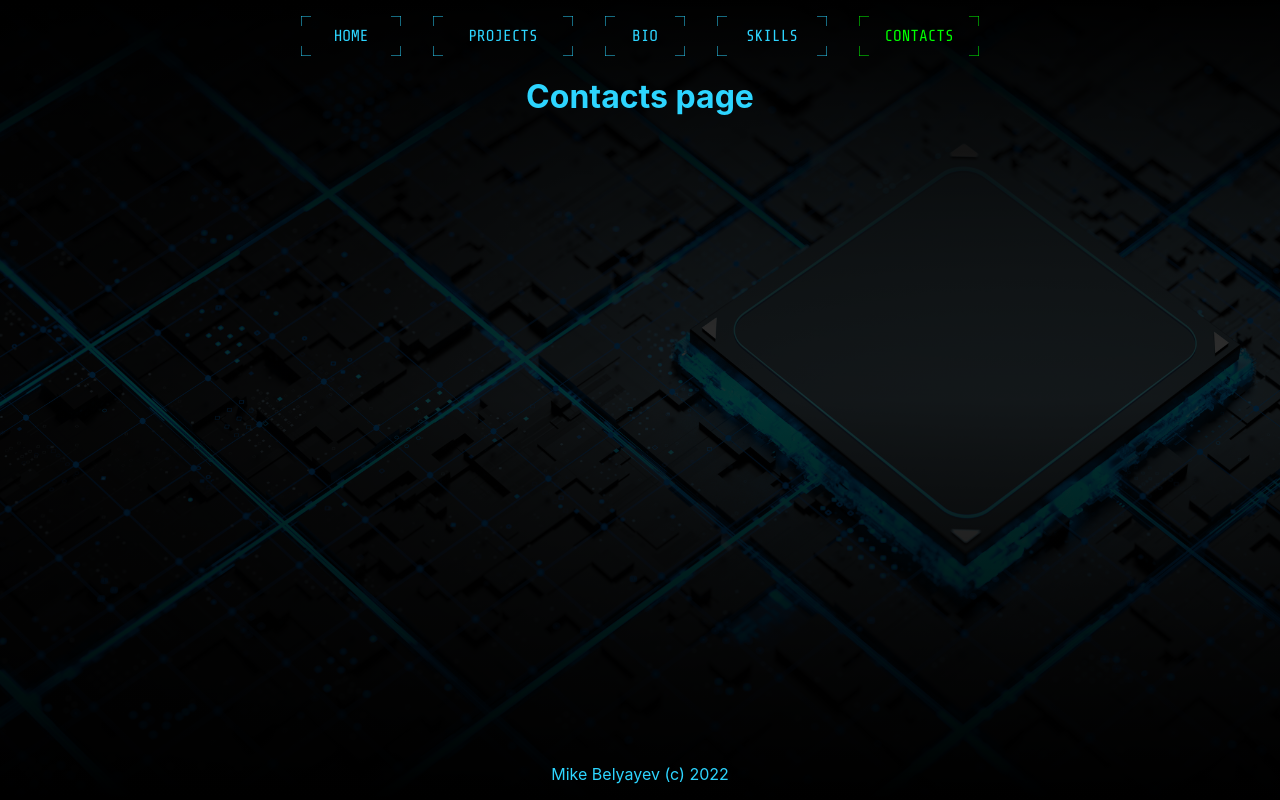
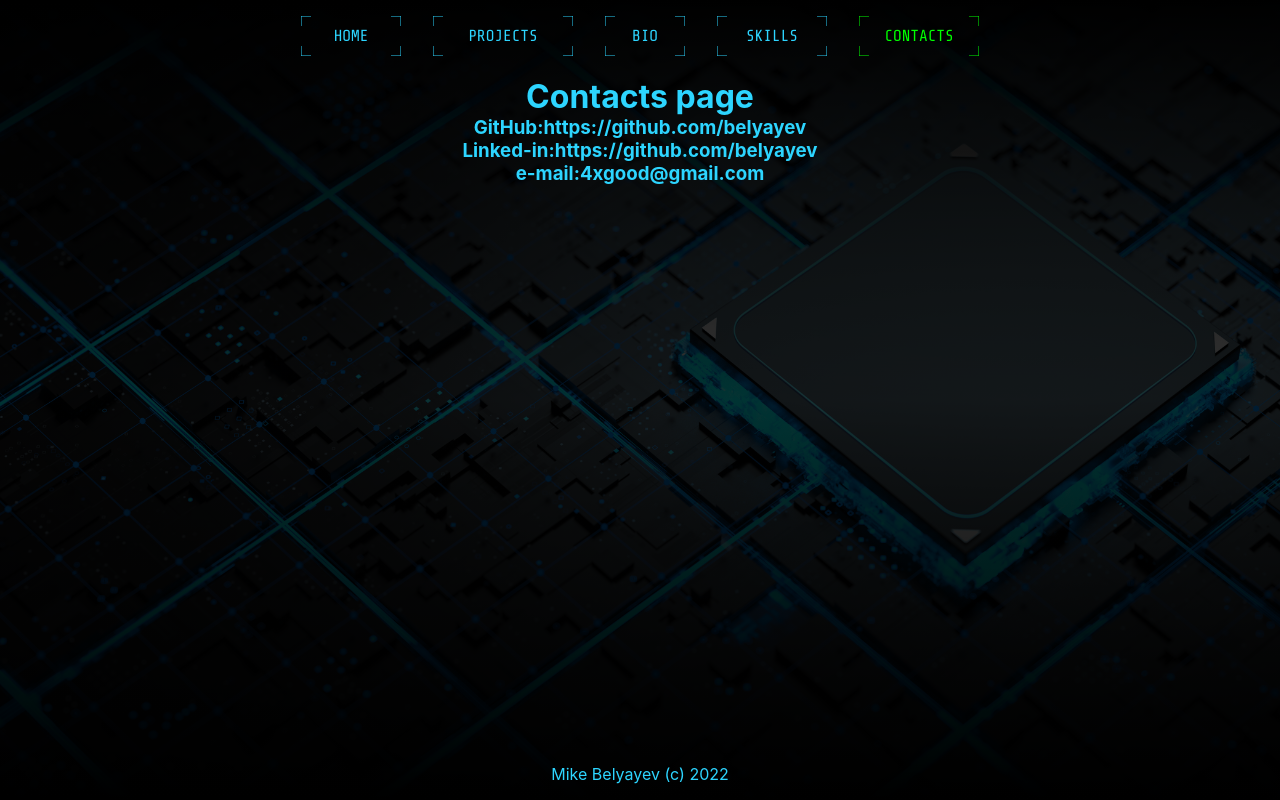
Before and after one commit to Belyayev/portfolio, a React (Create React App) app: page /contacts in a window 1280 px wide. Built offline with nearby package versions, Linux system fonts and the light colour scheme.

Commit message:
updated title

```diff
--- a/package.json
+++ b/package.json
@@ -1,5 +1,5 @@
 {
-  "name": "react-typescript-starter",
+  "name": "Mike Belyayev - portfolip",
   "version": "0.1.0",
   "private": true,
   "dependencies": {
--- a/public/index.html
+++ b/public/index.html
@@ -7,7 +7,7 @@
     <meta name="theme-color" content="#000000" />
     <meta
       name="description"
-      content="Web site created using create-react-app"
+      content="Mike's online portfolio"
     />
     <link rel="apple-touch-icon" href="%PUBLIC_URL%/logo192.png" />
     <!--
@@ -24,7 +24,7 @@
       work correctly both with client-side routing and a non-root public URL.
       Learn how to configure a non-root public URL by running `npm run build`.
     -->
-    <title>React App</title>
+    <title>Mike's online portfolio</title>
   </head>
   <body>
     <noscript>You need to enable JavaScript to run this app.</noscript>
--- a/src/App.css
+++ b/src/App.css
@@ -61,7 +61,7 @@ footer {
   padding: 1rem;
 }
 
-@media screen and (min-width: 400px) {
+@media screen and (min-width: 300px) {
   .App {
     grid:
       "header header" min-content
@@ -71,13 +71,9 @@ footer {
   .skills {
     grid-template-columns: 1fr 1fr;
   }
-  .small-menu {
-    width: 4rem;
-    margin: 0.5rem;
-  }
 }
 
-@media screen and (min-width: 600px) {
+@media screen and (min-width: 500px) {
   .App {
     grid:
       "header header header" min-content
@@ -92,7 +88,7 @@ footer {
     margin: 1rem;
   }
 }
-@media screen and (min-width: 800px) {
+@media screen and (min-width: 700px) {
   .App {
     grid:
       ". . header header header header . ." min-content
--- a/src/pages/Contacts.tsx
+++ b/src/pages/Contacts.tsx
@@ -2,6 +2,15 @@ function Contacts() {
   return (
     <div>
       <h1>Contacts page</h1>
+      <h3>
+        <span>GitHub:</span>https://github.com/belyayev
+      </h3>
+      <h3>
+        <span>Linked-in:</span>https://github.com/belyayev
+      </h3>
+      <h3>
+        <span>e-mail:</span>4xgood@gmail.com
+      </h3>
     </div>
   );
 }
```
